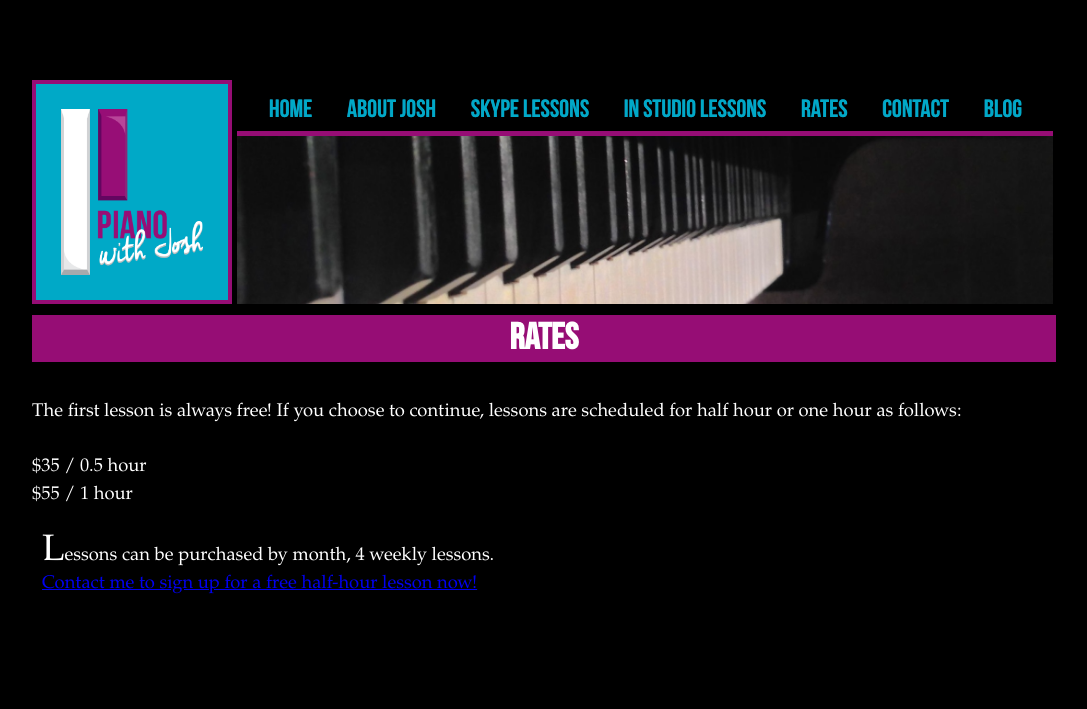
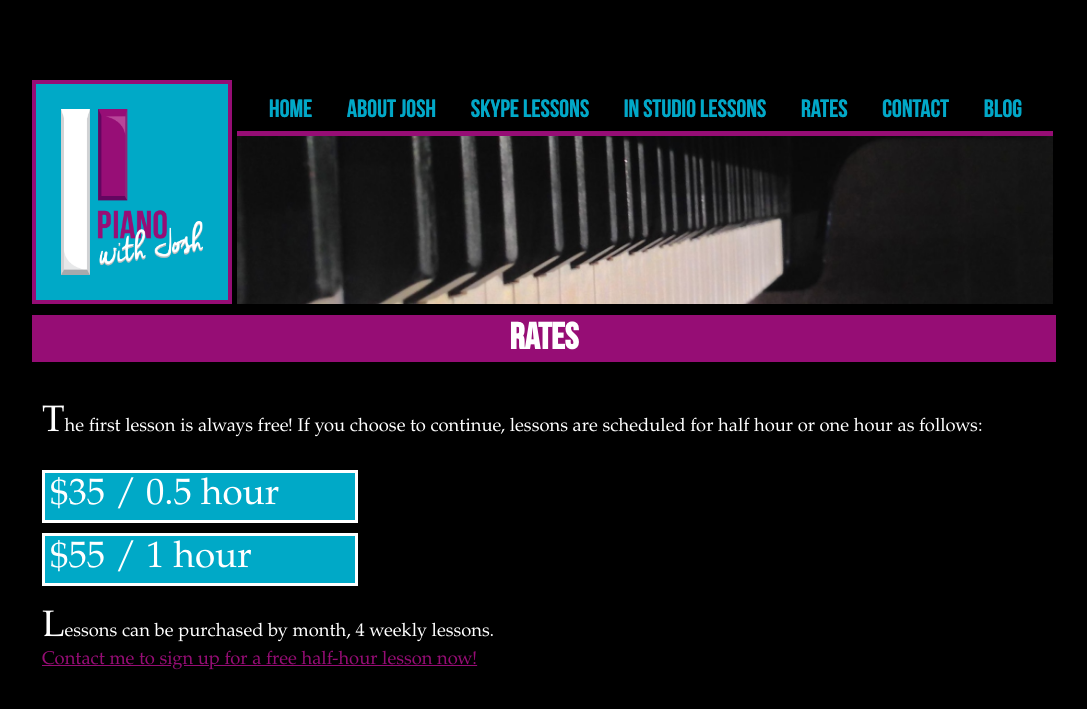
Before and after one commit to PianoWithJosh/PianoWithJosh.github.io, a Jekyll site: the page built from rates/index.html, in a window 1280 px wide. Shown: the top 709 px of the page, without its empty margins (96-1183 px from the left). Built offline with Jekyll 4.4.1, drawn with Linux system fonts in a browser that asks for light colours; nearby versions of some CDN libraries; Markdown is read by kramdown in place of the engine named in the settings.

Commit message:
rates page, about page

```diff
--- a/contact/index.html
+++ b/contact/index.html
@@ -13,10 +13,10 @@
 		<div id="skype" class="twist"><i class="fa fa-skype"></i></div>
 		<div class="details">PianoWithJosh</div>
 	</li></a>
-	<li >
+	<a href="http://www.facebook.com/pianowithjosh"><li >
 		<div id="facebook" class="twist"><i class="fa fa-facebook"></i></div>
 		<div class="details">facebook.com/PianoWithJosh</div>
-	</li>
+	</li></a>
 	<li>
 		<div id="phone" class="twist"><i class="fa fa-phone"></i></div>
 		<div class="details">314-439-1216</div>
--- /dev/null
+++ b/css/rates.css
@@ -0,0 +1,10 @@
+#rates li {
+	list-style-type: none;
+	font-size: 2em;
+	line-height: 1em;
+	background-color: rgba(0,169,199,1.0);
+	border: 3px white solid;
+	width: 300px;
+	padding: 5px;
+	margin: 10px;
+}
--- a/rates/index.html
+++ b/rates/index.html
@@ -3,12 +3,15 @@
 layout: base
 ---
 
-The first lesson is always free! If you choose to continue, lessons are scheduled for
+  <link rel="stylesheet" href="/css/rates.css">
+<p>The first lesson is always free! If you choose to continue, lessons are scheduled for
 
-half hour or one hour as follows: <br/><br/>
+half hour or one hour as follows:</p>
 
- $35 / 0.5 hour <br/>
- $55 / 1 hour
+<ul id="rates">
+	<li> $35 / 0.5 hour</li>
+	<li> $55 / 1 hour</li>
+</ul>
 
 <p>Lessons can be purchased by month, 4 weekly lessons.<br/>
-	<a href="/contact/">Contact me to sign up for a free half-hour lesson now!</a></p>
+<a class="contact-me" href="/contact/">Contact me to sign up for a free half-hour lesson now!</a></p>
```
Also changed, not shown: about/index.html (+17 -3 lines), css/about.css (+14 -0 lines).
